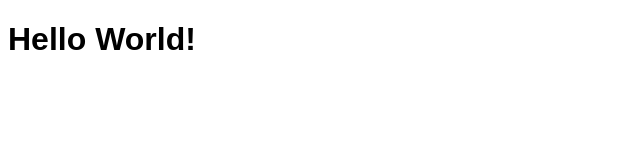
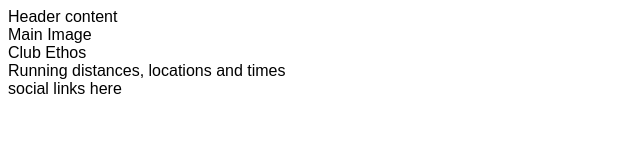
Before and after one commit to AndrosDe/love-running, a plain HTML site: page index.html in a window 1280 px wide. Shown: the whole page, without its empty margins (0-640 px from the left). Drawn offline with Linux system fonts and the light colour scheme.

Commit message:
adding core structure for home page

```diff
--- a/index.html
+++ b/index.html
@@ -11,6 +11,29 @@
     <title>Love Running</title>
 </head>
 <body>
-    <h1>Hello World!</h1>
+    <header>
+        Header content
+    </header>
+
+    <!-- Main Image -->
+    <section>
+        Main Image
+    </section>
+
+    <!-- Club Ethos -->
+    <section>
+        Club Ethos
+    </section>
+
+    <!-- Meetings/ Running distances, locations and times -->
+    <section>
+        Running distances, locations and times
+    </section>
+
+    <!-- Social Media Links -->
+    <footer>
+        social links here
+    </footer>
+
 </body>
 </html>
```
